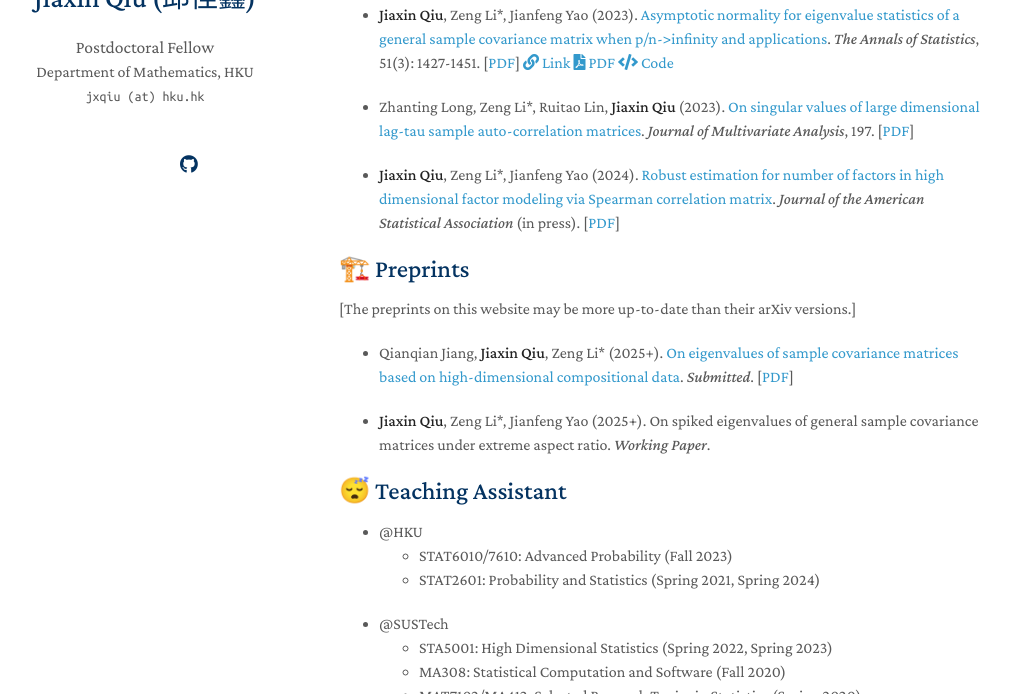
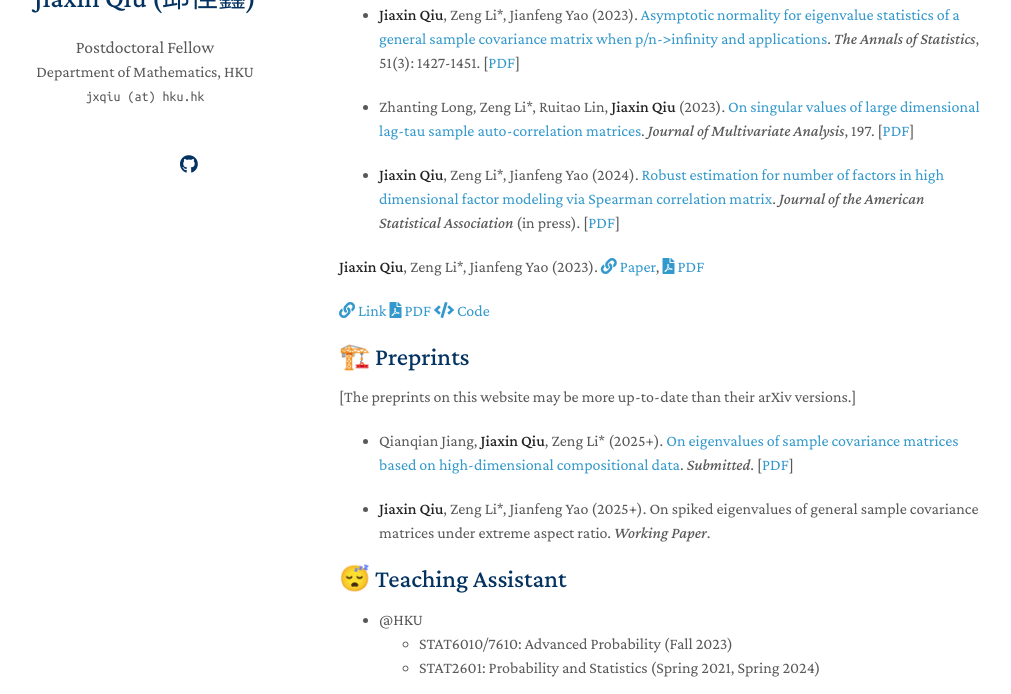
Before and after one commit to jxqiu77/jxqiu77.github.io, a Jekyll site: the page built from index.md, in a window 1280 px wide and 900 px high, scrolled down 388 px, cut to the strip 206-900 px from the top of the window. Shown: the whole strip, without its empty margins (131-1142 px from the left). Built offline with Jekyll 4.4.1, drawn with Linux system fonts in a browser that asks for light colours; nearby versions of some CDN libraries; a style sheet for code colours, icons or effects is not loaded; our own code applies the rules of GitHub Pages for plain Markdown files.

Commit message:
Update index.md

```diff
--- a/index.md
+++ b/index.md
@@ -24,13 +24,19 @@ I am currently a Postdoctoral Fellow in the [Department of Mathematics](https://
 
 [\* = corresponding author]
 
-- **Jiaxin Qiu**, Zeng Li\*, Jianfeng Yao (2023). [Asymptotic normality for eigenvalue statistics of a general sample covariance matrix when p/n->infinity and applications](https://doi.org/10.1214/23-AOS2300). *The Annals of Statistics*, 51(3): 1427-1451. [[PDF](/assets/files/papers/2023-AoS-ultraCLT.pdf)] [<i class="fas fa-link"></i> Link](https://link.to/paper) [<i class="fas fa-file-pdf"></i> PDF](https://link.to/pdf) [<i class="fas fa-code"></i> Code](https://github.com/yourrepo)
+- **Jiaxin Qiu**, Zeng Li\*, Jianfeng Yao (2023). [Asymptotic normality for eigenvalue statistics of a general sample covariance matrix when p/n->infinity and applications](https://doi.org/10.1214/23-AOS2300). *The Annals of Statistics*, 51(3): 1427-1451. [[PDF](/assets/files/papers/2023-AoS-ultraCLT.pdf)]
 
 - Zhanting Long, Zeng Li\*, Ruitao Lin, **Jiaxin Qiu** (2023). [On singular values of large dimensional lag-tau sample auto-correlation matrices](https://doi.org/10.1016/j.jmva.2023.105205). *Journal of Multivariate Analysis*, 197. [[PDF](/assets/files/papers/2023-JMVA-autocorr.pdf)]
 
 - **Jiaxin Qiu**, Zeng Li\*, Jianfeng Yao (2024). [Robust estimation for number of factors in high dimensional factor modeling via Spearman correlation matrix](https://www.tandfonline.com/doi/full/10.1080/01621459.2024.2402565). *Journal of the American Statistical Association* (in press). [[PDF](/assets/files/papers/2024-JASA-Spearman.pdf)]
 
+<p>
+  <strong>Jiaxin Qiu</strong>, Zeng Li*, Jianfeng Yao (2023).
+  <a href="https://doi.org/10.1214/23-AOS2300"><i class="fas fa-link"></i> Paper</a>,
+  <a href="/assets/files/papers/2023-AoS-ultraCLT.pdf"><i class="fas fa-file-pdf"></i> PDF</a>
+</p>
 
+[<i class="fas fa-link"></i> Link](https://link.to/paper) [<i class="fas fa-file-pdf"></i> PDF](https://link.to/pdf) [<i class="fas fa-code"></i> Code](https://github.com/yourrepo)
 
 ## 🏗️ Preprints
 
```
